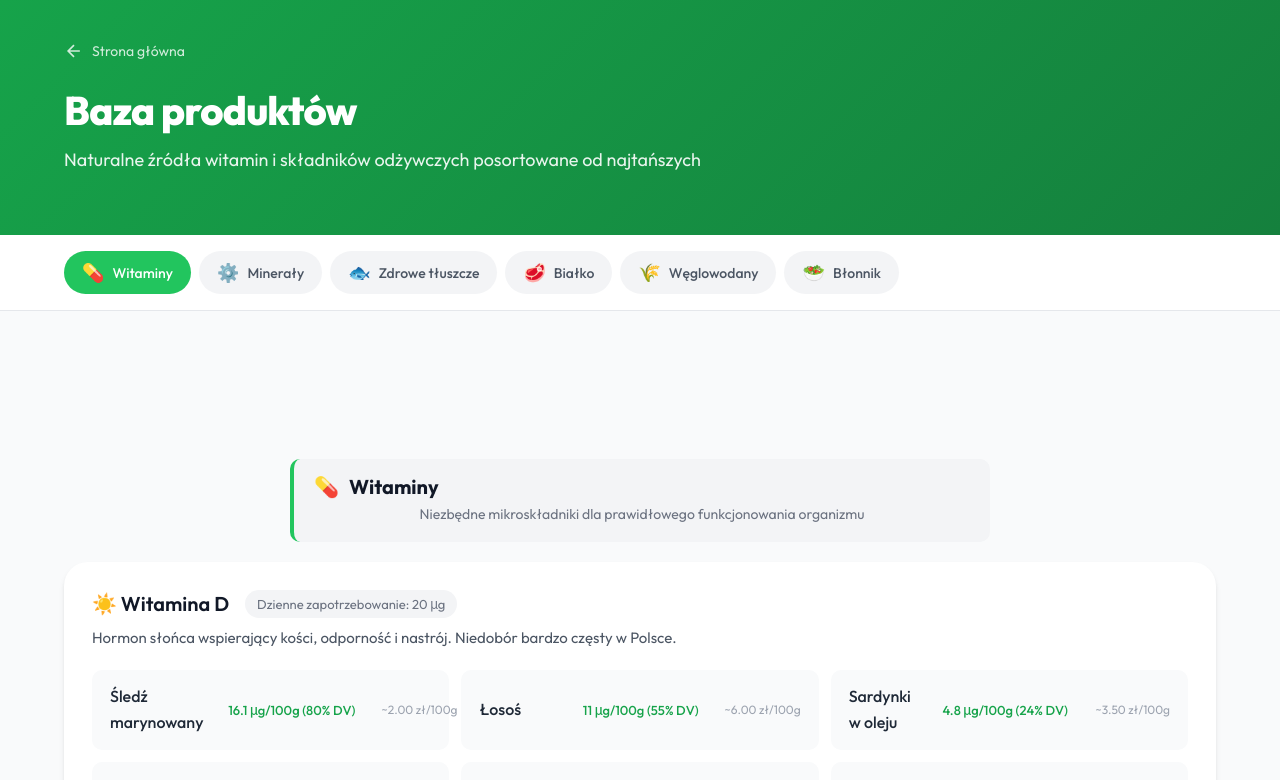
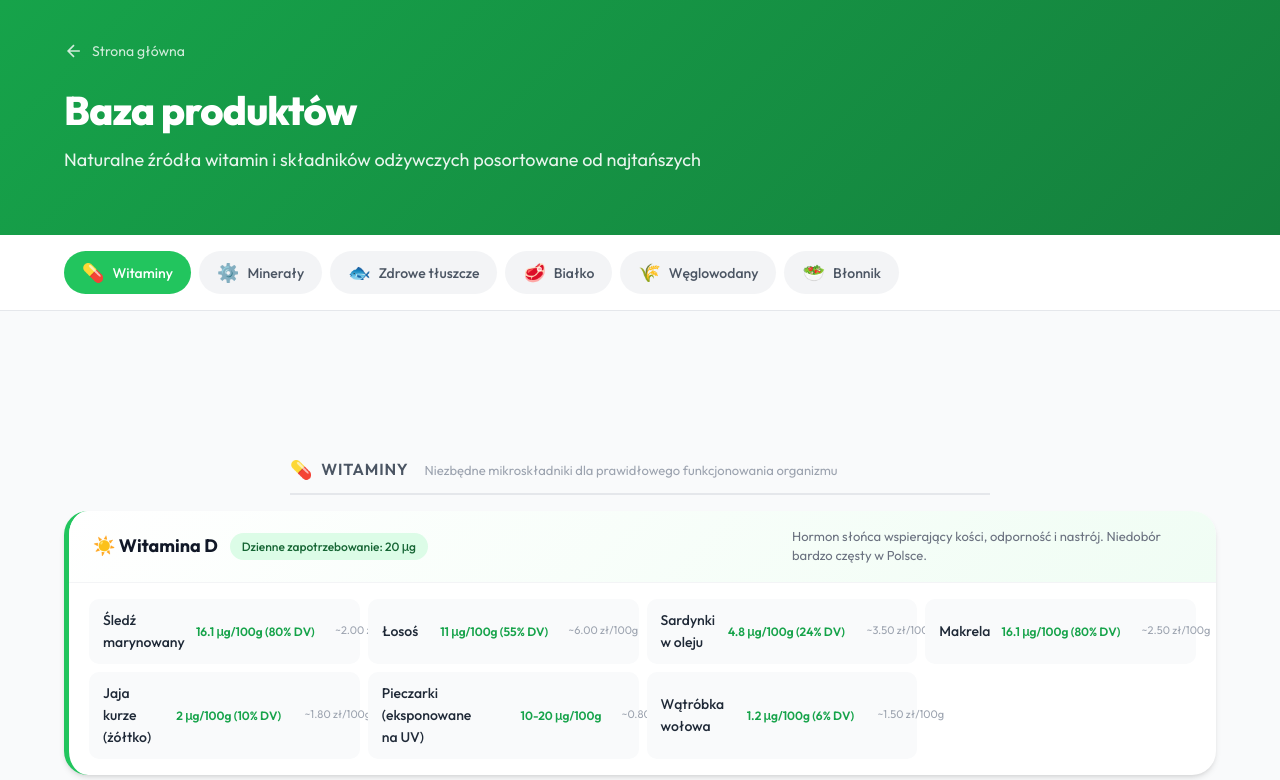
Before and after one commit to patentfm/dieta, a Vue app: page /baza-produktow in a window 1280 px wide. Shown: the top 780 px of the page. Built offline with nearby package versions, Linux system fonts and the light colour scheme.

Commit message:
Redesign Products Database with row-style nutrient cards like Results page, color-coded sections

```diff
--- a/src/views/ProductsDatabase.vue
+++ b/src/views/ProductsDatabase.vue
@@ -805,122 +805,212 @@ const fiberFoods = [
 
 /* Sections */
 .nutrient-section {
-  margin-bottom: 48px;
+  margin-bottom: 32px;
 }
 
 .section-header {
-  margin-bottom: 20px;
-  padding: 16px 20px;
-  background: var(--gray-100);
-  border-left: 4px solid var(--primary-500);
-  border-radius: var(--radius-md);
+  display: flex;
+  align-items: center;
+  gap: 16px;
+  margin-bottom: 16px;
+  padding-bottom: 12px;
+  border-bottom: 2px solid var(--gray-200);
 }
 
 .section-header h2 {
   display: flex;
   align-items: center;
-  gap: 10px;
-  font-size: 1.25rem;
-  margin: 0 0 4px 0;
+  gap: 8px;
+  font-size: 1rem;
+  font-weight: 600;
+  color: var(--gray-600);
+  margin: 0;
+  text-transform: uppercase;
+  letter-spacing: 0.05em;
 }
 
 .section-icon {
-  font-size: 1.25rem;
+  font-size: 1.125rem;
 }
 
 .section-header p {
-  color: var(--gray-500);
-  font-size: 0.875rem;
+  color: var(--gray-400);
+  font-size: 0.8125rem;
   margin: 0;
 }
 
-/* Nutrient Cards */
+/* Nutrient Cards - Row Style like Results Page */
 .nutrient-card {
   background: white;
   border-radius: var(--radius-xl);
-  padding: 28px;
-  margin-bottom: 24px;
+  margin-bottom: 16px;
   box-shadow: var(--shadow-md);
+  overflow: hidden;
+  border-left: 5px solid var(--primary-500);
+}
+
+/* Section-specific colors */
+#witaminy .nutrient-card {
+  border-left-color: #22c55e;
+}
+#witaminy .nutrient-header {
+  background: linear-gradient(135deg, white 0%, #f0fdf4 100%);
+}
+#witaminy .daily-value {
+  background: #dcfce7;
+  color: #166534;
+}
+
+#mineraly .nutrient-card {
+  border-left-color: #3b82f6;
+}
+#mineraly .nutrient-header {
+  background: linear-gradient(135deg, white 0%, #eff6ff 100%);
+}
+#mineraly .daily-value {
+  background: #dbeafe;
+  color: #1e40af;
+}
+
+#tluszcze .nutrient-card {
+  border-left-color: #f59e0b;
+}
+#tluszcze .nutrient-header {
+  background: linear-gradient(135deg, white 0%, #fffbeb 100%);
+}
+#tluszcze .daily-value {
+  background: #fef3c7;
+  color: #b45309;
+}
+
+#bialko .nutrient-card {
+  border-left-color: #ef4444;
+}
+#bialko .nutrient-header {
+  background: linear-gradient(135deg, white 0%, #fef2f2 100%);
+}
+#bialko .daily-value {
+  background: #fee2e2;
+  color: #b91c1c;
+}
+
+#weglowodany .nutrient-card {
+  border-left-color: #a855f7;
+}
+#weglowodany .nutrient-header {
+  background: linear-gradient(135deg, white 0%, #faf5ff 100%);
+}
+#weglowodany .daily-value {
+  background: #f3e8ff;
+  color: #7c3aed;
+}
+
+#blonnik .nutrient-card {
+  border-left-color: #14b8a6;
+}
+#blonnik .nutrient-header {
+  background: linear-gradient(135deg, white 0%, #f0fdfa 100%);
+}
+#blonnik .daily-value {
+  background: #ccfbf1;
+  color: #0f766e;
 }
 
 .nutrient-header {
-  margin-bottom: 20px;
+  display: flex;
+  align-items: center;
+  justify-content: space-between;
+  padding: 16px 24px;
+  background: linear-gradient(135deg, white 0%, var(--primary-50) 100%);
+  border-bottom: 1px solid var(--gray-100);
+  flex-wrap: wrap;
+  gap: 12px;
 }
 
 .nutrient-info {
   display: flex;
   align-items: center;
-  gap: 16px;
-  margin-bottom: 8px;
+  gap: 12px;
   flex-wrap: wrap;
 }
 
 .nutrient-info h3 {
-  font-size: 1.25rem;
+  font-size: 1.125rem;
+  font-weight: 700;
   margin: 0;
+  color: var(--gray-900);
 }
 
 .daily-value {
-  font-size: 0.8125rem;
-  color: var(--gray-500);
-  background: var(--gray-100);
+  font-size: 0.75rem;
+  color: var(--primary-700);
+  background: var(--primary-100);
   padding: 4px 12px;
   border-radius: var(--radius-full);
+  font-weight: 500;
 }
 
 .nutrient-desc {
-  color: var(--gray-600);
-  font-size: 0.9375rem;
-  line-height: 1.6;
+  color: var(--gray-500);
+  font-size: 0.8125rem;
+  line-height: 1.5;
+  max-width: 400px;
 }
 
 /* Food Grid */
 .food-grid {
   display: grid;
-  grid-template-columns: repeat(auto-fill, minmax(280px, 1fr));
-  gap: 12px;
+  grid-template-columns: repeat(auto-fill, minmax(260px, 1fr));
+  gap: 8px;
+  padding: 16px 20px;
 }
 
 .food-item {
   display: flex;
   align-items: center;
   justify-content: space-between;
-  padding: 14px 18px;
+  padding: 10px 14px;
   background: var(--gray-50);
   border-radius: var(--radius-md);
-  gap: 12px;
+  gap: 10px;
+  transition: all var(--transition-fast);
+}
+
+.food-item:hover {
+  background: var(--primary-50);
 }
 
 .food-name {
   font-weight: 500;
+  font-size: 0.875rem;
   color: var(--gray-800);
   flex: 1;
 }
 
 .food-amount {
-  font-size: 0.8125rem;
+  font-size: 0.75rem;
   color: var(--primary-600);
-  font-weight: 500;
+  font-weight: 600;
   text-align: right;
-  min-width: 140px;
+  min-width: 120px;
 }
 
 .food-price {
-  font-size: 0.75rem;
+  font-size: 0.6875rem;
   color: var(--gray-400);
-  min-width: 90px;
+  min-width: 80px;
   text-align: right;
 }
 
 /* Tip Box */
 .tip-box {
-  margin-top: 20px;
-  padding: 16px 20px;
-  background: var(--primary-50);
-  border-left: 4px solid var(--primary-500);
+  margin: 0 20px 16px;
+  padding: 12px 16px;
+  background: #fef3c7;
+  border-left: 3px solid #f59e0b;
   border-radius: var(--radius-md);
-  font-size: 0.9375rem;
-  color: var(--primary-800);
+  font-size: 0.8125rem;
+  color: #92400e;
 }
 
 /* Responsive */
```
